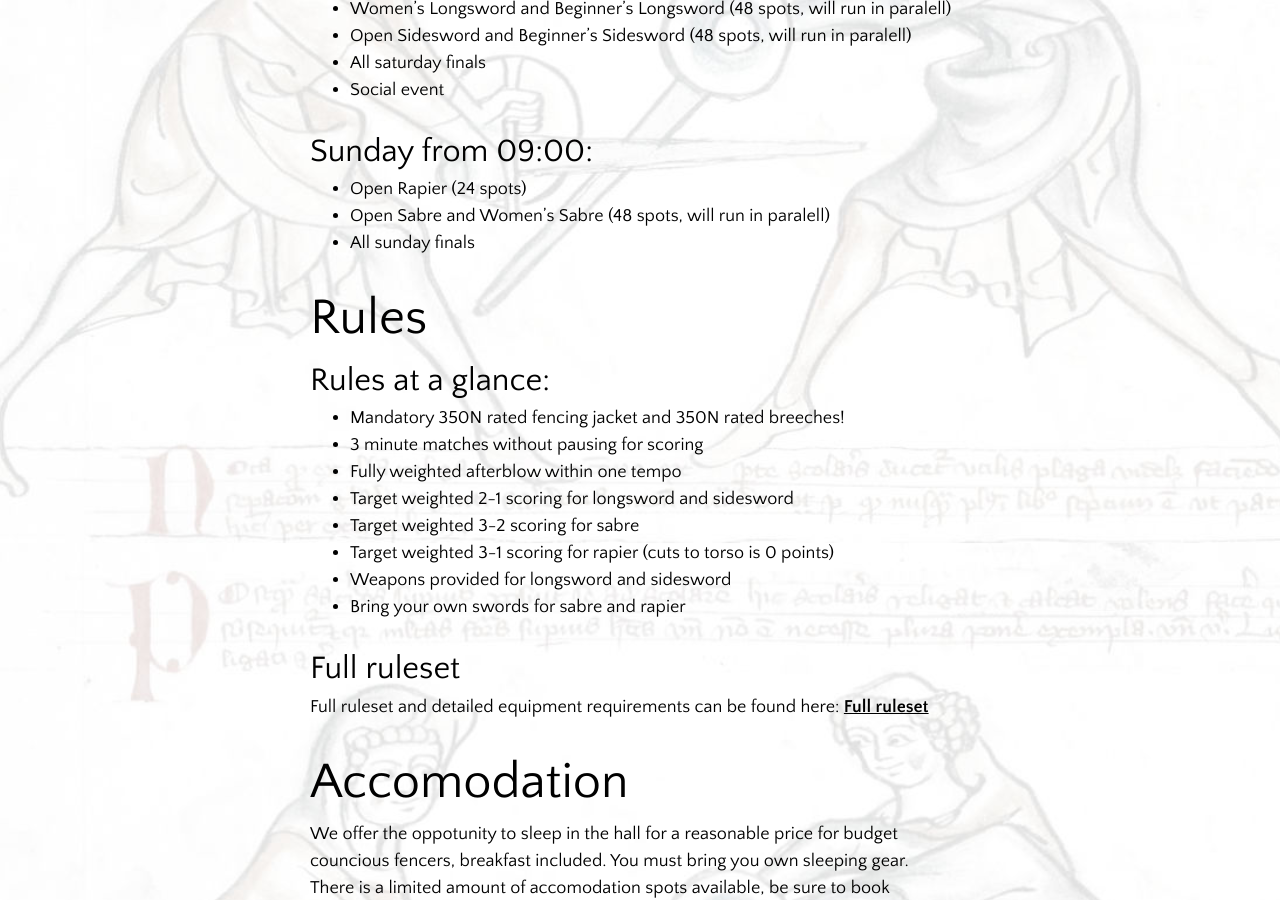
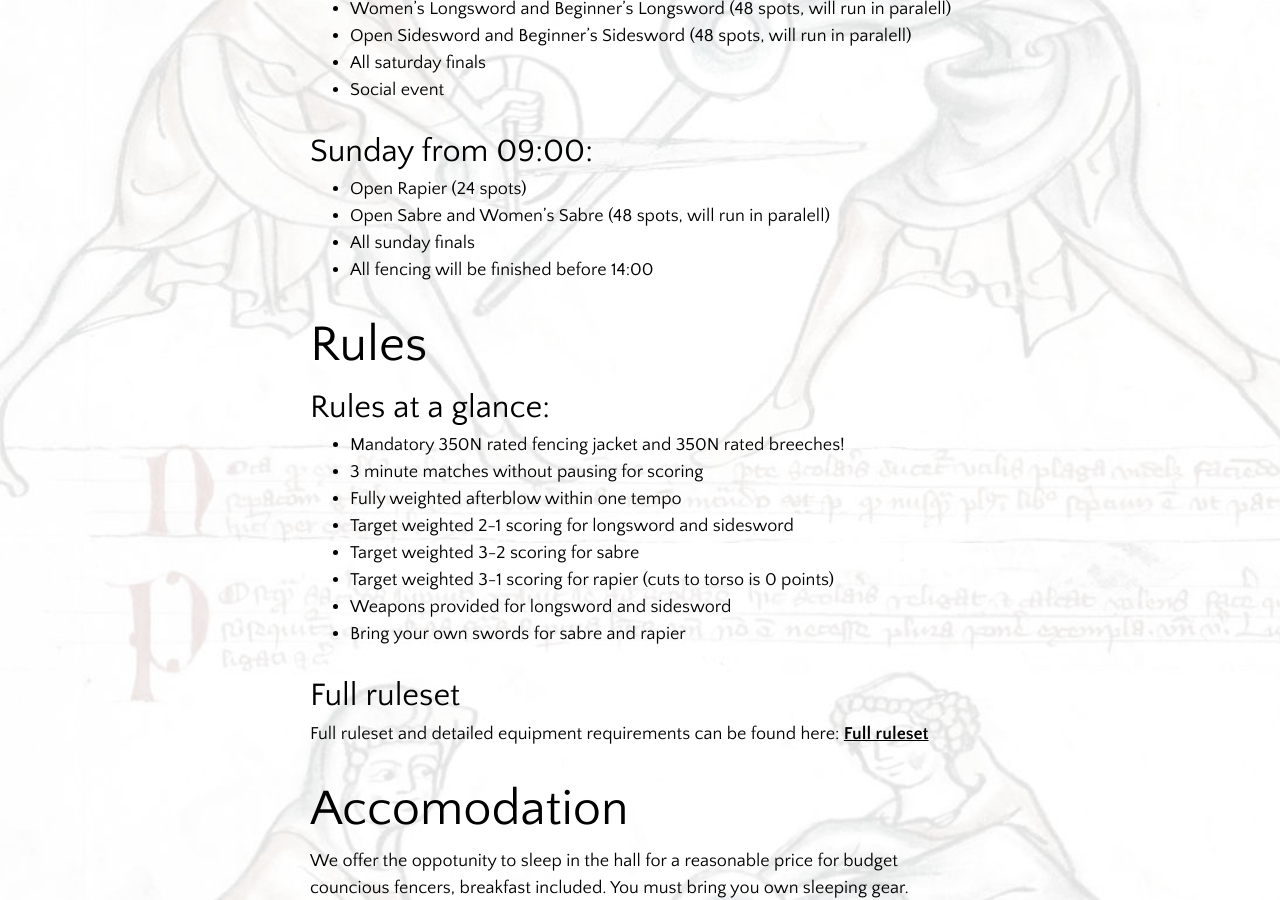
Before and after one commit to frieduellister/frieduellister.github.io, a Jekyll site: the page built from pages/oslo-penguin-cup/oslo-penguin-cup-2025.md, in a window 1280 px wide and 900 px high, scrolled down 1257 px. Built offline with Jekyll 4.4.1, drawn with Linux system fonts in a browser that asks for light colours.

Commit message:
Finish time

```diff
--- a/pages/oslo-penguin-cup/oslo-penguin-cup-2025.md
+++ b/pages/oslo-penguin-cup/oslo-penguin-cup-2025.md
@@ -46,6 +46,7 @@ If you have any questions or requests you can send us an email on post@frieduell
 - Open Rapier (24 spots)
 - Open Sabre and Women's Sabre (48 spots, will run in paralell)
 - All sunday finals
+- All fencing will be finished before 14:00
 
 ## Rules
 
```
